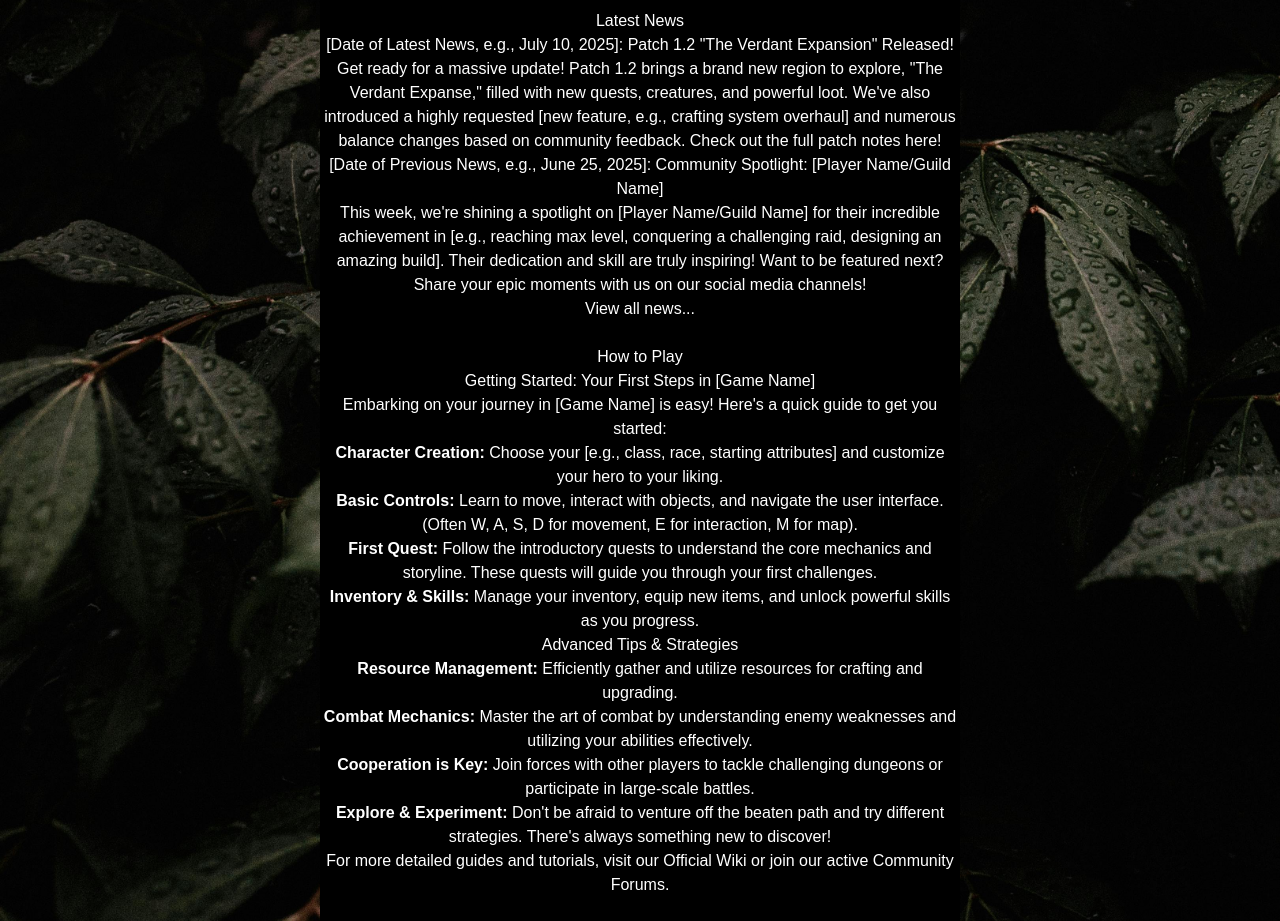
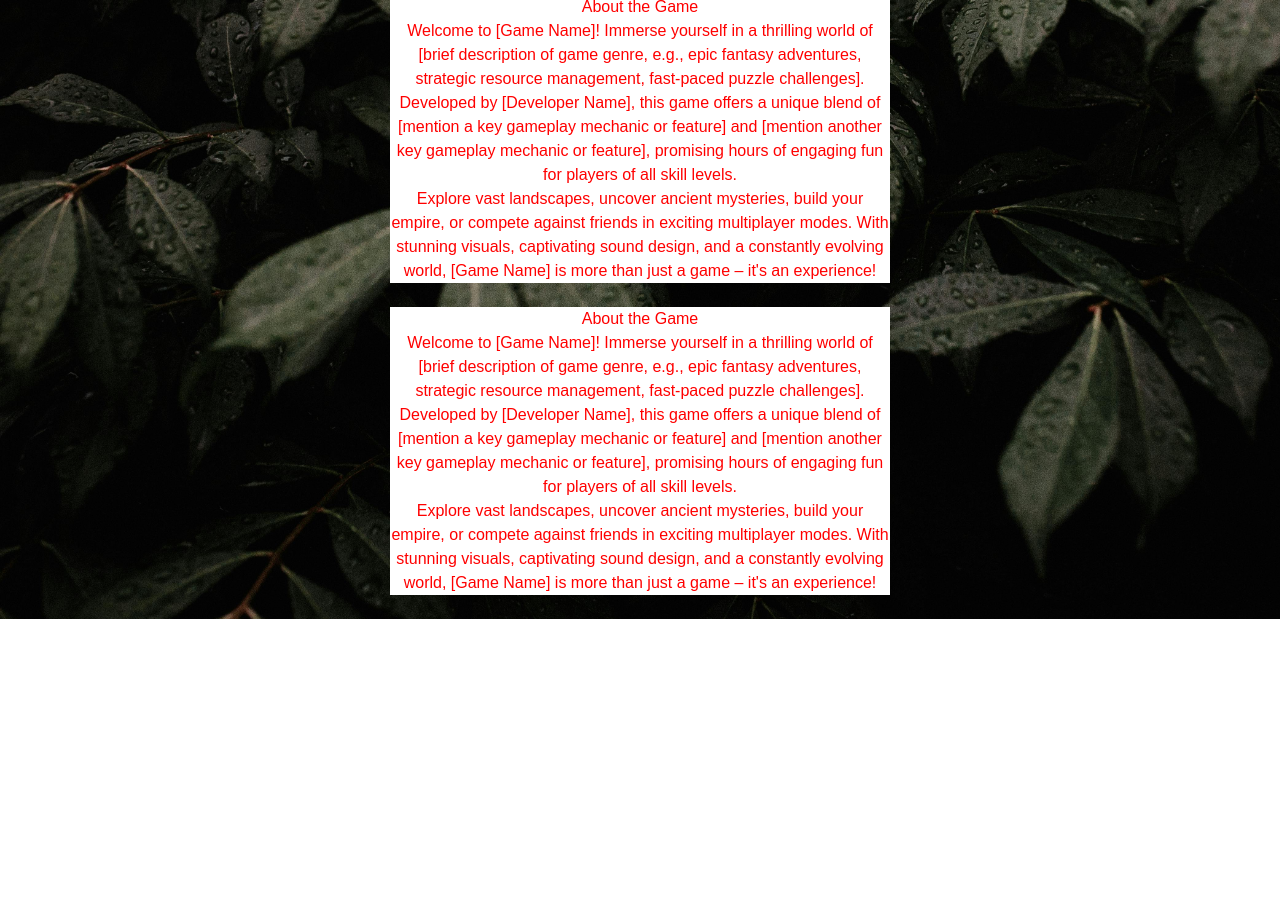
Before and after one commit to tyqualters/Illustrators, a Next.js app: page / in a window 1280 px wide. Shown: the part 440-1361 px from the top of the page. After the commit the page ends 1109 px from the top, so only its background shows below. Built offline with nearby package versions, Linux system fonts and the light colour scheme.

Commit message:
Save my current work

```diff
--- a/src/app/game/page.tsx
+++ b/src/app/game/page.tsx
@@ -2,7 +2,7 @@ import { LocalGameCanvas } from './canvas';
 import './game.css';
 import Header from '../components/Header.jsx';
 import Image from 'next/image';
-import click from './sounds/click.wav'
+
 
 export default function Game() {
 
--- a/src/app/globals.css
+++ b/src/app/globals.css
@@ -26,6 +26,8 @@ body {
   min-height:100vh;
   background-repeat: no-repeat;
   background-size:cover;
-  background-attachment:scroll;
+  overflow: hidden;
+
+
 
 }
--- a/src/app/page.css
+++ b/src/app/page.css
@@ -30,11 +30,25 @@ position:relative;
 
  .info
 {
+margin:auto;
+margin-top:250px;
+margin-bottom:50px;
+text-align:center;
+width:500px;
 
-  width:50%;
-  margin-top: 10%;
-  background-color: black;
-  margin:auto;
-  color:white;
-  text-align: center;
+
 }
+
+
+
+#about-game
+{
+background-color:white;
+color:red;
+}
+
+#about-game2
+{
+background-color:white;
+color:red;
+}
--- a/src/app/page.tsx
+++ b/src/app/page.tsx
@@ -34,6 +34,8 @@ export default function Home() {
   return (
 
     <>
+
+
         <header>
 
           <Header />
@@ -45,7 +47,7 @@ export default function Home() {
         <main className="flex flex-col items-center justify-center">
 
           <div className="titleLogo">
-          <Image src="/IllustratorsMainTitle.png" unoptimized={true} width={600} height={300} alt="Illustrators Main Title" />
+         <Image src="/IllustratorsMainTitle.png" unoptimized={true} width={600} height={300} alt="Illustrators Main Title"/>
 
           <p id="Splash"></p>
 
@@ -60,41 +62,19 @@ export default function Home() {
         </main>
 
         <div className="info">
+
           <div id="about-game">
-    <h1>About the Game</h1>
-    <p>Welcome to [Game Name]! Immerse yourself in a thrilling world of [brief description of game genre, e.g., epic fantasy adventures, strategic resource management, fast-paced puzzle challenges]. Developed by [Developer Name], this game offers a unique blend of [mention a key gameplay mechanic or feature] and [mention another key gameplay mechanic or feature], promising hours of engaging fun for players of all skill levels.</p>
-    <p>Explore vast landscapes, uncover ancient mysteries, build your empire, or compete against friends in exciting multiplayer modes. With stunning visuals, captivating sound design, and a constantly evolving world, [Game Name] is more than just a game – it's an experience!</p>
-</div><br/>
+            <h1>About the Game</h1>
+            <p>Welcome to [Game Name]! Immerse yourself in a thrilling world of [brief description of game genre, e.g., epic fantasy adventures, strategic resource management, fast-paced puzzle challenges]. Developed by [Developer Name], this game offers a unique blend of [mention a key gameplay mechanic or feature] and [mention another key gameplay mechanic or feature], promising hours of engaging fun for players of all skill levels.</p>
+            <p>Explore vast landscapes, uncover ancient mysteries, build your empire, or compete against friends in exciting multiplayer modes. With stunning visuals, captivating sound design, and a constantly evolving world, [Game Name] is more than just a game – it's an experience!</p>
+          </div><br/>
 
-<div id="game-news">
-    <h1>Latest News</h1>
-    <h3>[Date of Latest News, e.g., July 10, 2025]: Patch 1.2 "The Verdant Expansion" Released!</h3>
-    <p>Get ready for a massive update! Patch 1.2 brings a brand new region to explore, "The Verdant Expanse," filled with new quests, creatures, and powerful loot. We've also introduced a highly requested [new feature, e.g., crafting system overhaul] and numerous balance changes based on community feedback. Check out the full patch notes <a href="#">here</a>!</p>
-    <h3>[Date of Previous News, e.g., June 25, 2025]: Community Spotlight: [Player Name/Guild Name]</h3>
-    <p>This week, we're shining a spotlight on [Player Name/Guild Name] for their incredible achievement in [e.g., reaching max level, conquering a challenging raid, designing an amazing build]. Their dedication and skill are truly inspiring! Want to be featured next? Share your epic moments with us on our social media channels!</p>
-    <p><a href="#">View all news...</a></p>
-</div><br/>
+          <div id="about-game2">
+            <h1>About the Game</h1>
+            <p>Welcome to [Game Name]! Immerse yourself in a thrilling world of [brief description of game genre, e.g., epic fantasy adventures, strategic resource management, fast-paced puzzle challenges]. Developed by [Developer Name], this game offers a unique blend of [mention a key gameplay mechanic or feature] and [mention another key gameplay mechanic or feature], promising hours of engaging fun for players of all skill levels.</p>
+            <p>Explore vast landscapes, uncover ancient mysteries, build your empire, or compete against friends in exciting multiplayer modes. With stunning visuals, captivating sound design, and a constantly evolving world, [Game Name] is more than just a game – it's an experience!</p>
+          </div><br/>
 
-<div id="how-to-play">
-    <h1>How to Play</h1>
-    <h3>Getting Started: Your First Steps in [Game Name]</h3>
-    <p>Embarking on your journey in [Game Name] is easy! Here's a quick guide to get you started:</p>
-    <ol>
-        <li><strong>Character Creation:</strong> Choose your [e.g., class, race, starting attributes] and customize your hero to your liking.</li>
-        <li><strong>Basic Controls:</strong> Learn to move, interact with objects, and navigate the user interface. (Often W, A, S, D for movement, E for interaction, M for map).</li>
-        <li><strong>First Quest:</strong> Follow the introductory quests to understand the core mechanics and storyline. These quests will guide you through your first challenges.</li>
-        <li><strong>Inventory & Skills:</strong> Manage your inventory, equip new items, and unlock powerful skills as you progress.</li>
-    </ol>
-
-    <h3>Advanced Tips & Strategies</h3>
-    <ul>
-        <li><strong>Resource Management:</strong> Efficiently gather and utilize resources for crafting and upgrading.</li>
-        <li><strong>Combat Mechanics:</strong> Master the art of combat by understanding enemy weaknesses and utilizing your abilities effectively.</li>
-        <li><strong>Cooperation is Key:</strong> Join forces with other players to tackle challenging dungeons or participate in large-scale battles.</li>
-        <li><strong>Explore & Experiment:</strong> Don't be afraid to venture off the beaten path and try different strategies. There's always something new to discover!</li>
-    </ul>
-    <p>For more detailed guides and tutorials, visit our <a href="#">Official Wiki</a> or join our active <a href="#">Community Forums</a>.</p>
-</div><br/>
 
 </div>
 
--- a/src/app/profile/page.tsx
+++ b/src/app/profile/page.tsx
@@ -10,7 +10,7 @@ export default async function Profile() {
         return (
             <div>
                 <p>Welcome!</p>
-                <ProfilePicture userId={session.userId} size={128} />
+                <ProfilePicture userId={String(session.userId)} size={128} />
                 <p>Want to <Link href="/" className="text-blue-500">go home</Link> or <Link href="/logout" className="text-blue-500">sign out</Link>?</p>
             </div>
         );
```
